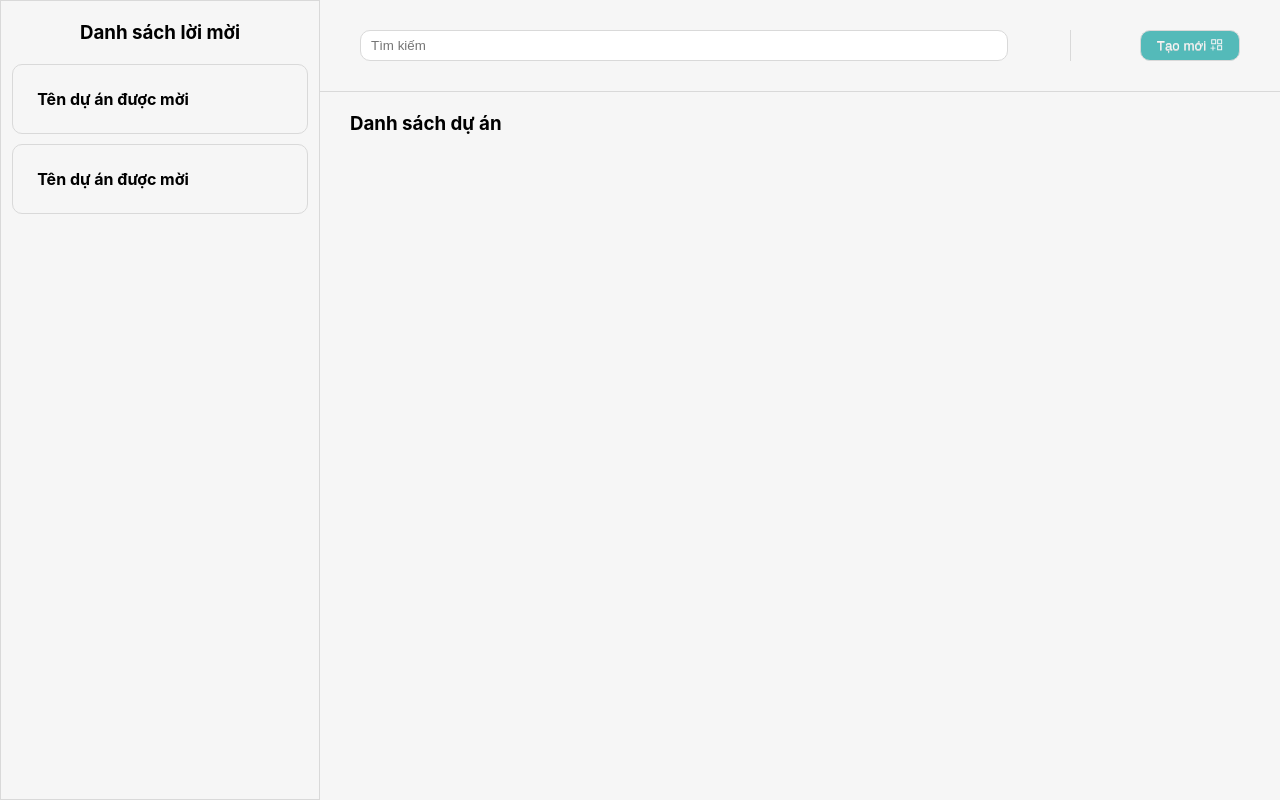
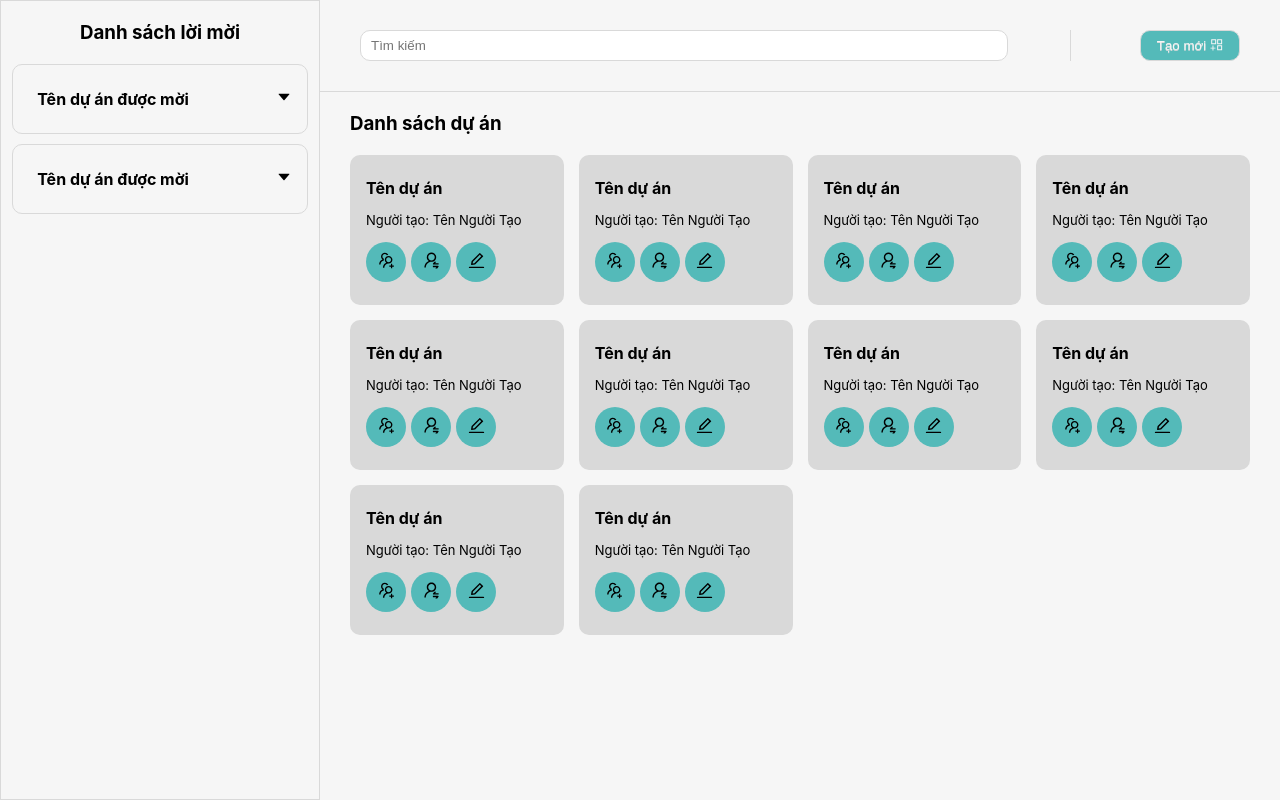
Before and after one commit to heocon1207bee/X07-T3-WorkflowManagement-FE, a React (Create React App) app: page / in a window 1280 px wide. Built offline with nearby package versions, Linux system fonts and the light colour scheme.

Commit message:
update 26/11 06:12

```diff
--- a/src/assets/scss/ProjectListPage/main.scss
+++ b/src/assets/scss/ProjectListPage/main.scss
@@ -28,11 +28,23 @@
             border-radius: 10px;
             border: 1px solid $mainBgGray;
             margin-bottom: 10px;
+            position: relative;
 
-            h4{
-                padding: 0.5rem;
+            .invite-name {
+                cursor: pointer;
+
                 &:hover {
-                    text-decoration: underline;
+                    color: #6d6d6d;
+                }
+
+                h4{
+                    padding: 0.5rem;
+                }
+
+                .collapse-icon {
+                    position: absolute;
+                    right: 15px;
+                    top: 22px;
                 }
             }
 
@@ -100,6 +112,58 @@
         .project-list-container {
             padding: 20px 30px;
             border-top: 1px solid $mainBgGray;
+
+            .pjl-label {
+                margin-bottom: 20px;
+            }
+
+            .project-list {
+                display: grid;
+                grid-template-columns: repeat(auto-fit, minmax(200px, 1fr));
+                grid-gap: 15px;
+                grid-auto-rows: minmax(150px, 1fr);
+
+                .project-item {
+                    background-color: $mainBgGray;
+                    padding: 1rem;
+                    display: flex;
+                    flex-direction: column;
+                    justify-content: space-around;
+                    border-radius: 10px;
+                    cursor: pointer;
+
+                    &:hover {
+                        background-color: $mainBgGrayHover;
+                    }
+
+                    h4:hover {
+                        text-decoration: underline;
+                    }
+
+                    p {
+                        font-size: 13px;
+                    }
+
+                    .project-option-button {
+                        display: grid;
+                        grid-template-columns: 40px 40px 40px;
+                        grid-auto-rows: 40px;
+                        grid-gap: 5px;
+
+                        button {
+                            background-color: $mainGreen;
+                            border-radius: 50%;
+                            border: none;
+                            font-size: 17px;
+                            cursor: pointer;
+
+                            &:hover {
+                                background-color: $buttonGreenHover;
+                            }
+                        }
+                    }
+                }
+            }
         }
     }
 
--- a/src/assets/scss/color.scss
+++ b/src/assets/scss/color.scss
@@ -8,6 +8,7 @@ $buttonGreenHover: #62d8d7;
 $buttonRedHover: #ff8888;
 
 $mainBgGray: #d9d9d9;
+$mainBgGrayHover: #c3c3c3;
 $mainBgWhite: #f6f6f6;
 $taskBgColor: #e4dac1;
 $commentBgColor: #c5c5c5;
--- a/src/components/InviteList/InviteItem.js
+++ b/src/components/InviteList/InviteItem.js
@@ -1,5 +1,6 @@
 import React, { useState } from 'react';
 import { Collapse } from 'react-collapse'
+import { CaretUpOutlined, CaretDownOutlined } from '@ant-design/icons';
 
 const InviteItem = () => {
     const [collapsed, setCollapsed] = useState(false)
@@ -8,7 +9,14 @@ const InviteItem = () => {
     }
     return (
         <div className='invite-item'>
-            <h4 onClick={handleCollapse} style={{cursor:'pointer'}}>Tên dự án được mời</h4>
+            <div className='invite-name' onClick={handleCollapse}>
+                <h4 style={{cursor:'pointer'}}>Tên dự án được mời</h4>
+                <div className='collapse-icon'>
+                    {
+                        collapsed?<CaretUpOutlined />:<CaretDownOutlined />
+                    }
+                </div>
+            </div>
             <Collapse isOpened={collapsed}>
                 <div className='invite-info'>
                     <p>Người mời: Tên Người Mời</p>
--- /dev/null
+++ b/src/components/ProjectList/ProjectItem.js
@@ -0,0 +1,29 @@
+import React from 'react';
+import { Tooltip } from 'antd';
+import {
+    UsergroupAddOutlined,
+    UserSwitchOutlined,
+    EditOutlined
+} from '@ant-design/icons'
+
+const ProjectItem = () => {
+    return (
+        <div className='project-item'>
+            <h4>Tên dự án</h4>
+            <p>Người tạo: Tên Người Tạo</p>
+            <div className='project-option-button'>
+                <Tooltip title='Thành viên' placement='bottom'>
+                    <button><UsergroupAddOutlined /></button>
+                </Tooltip>
+                <Tooltip title='Vai trò' placement='bottom'>
+                    <button><UserSwitchOutlined /></button>
+                </Tooltip>
+                <Tooltip title='Cập nhật' placement='bottom'>
+                    <button><EditOutlined /></button>
+                </Tooltip>
+            </div>
+        </div>
+    );
+};
+
+export default ProjectItem;
--- a/src/components/ProjectList/ProjectList.js
+++ b/src/components/ProjectList/ProjectList.js
@@ -1,13 +1,15 @@
 import React from 'react'
+import ProjectItem from './ProjectItem';
 
 const ProjectList = () => {
-  return (
+
+    return (
     <div className='project-list-container'>
         <div className='pjl-label'>
             <h3>Danh sách dự án</h3>
         </div>
         <div className='project-list'>
-
+            {Array(10).fill(1).map((v, i) => { return <ProjectItem key={i}/>})}
         </div>
     </div>
   )
```
